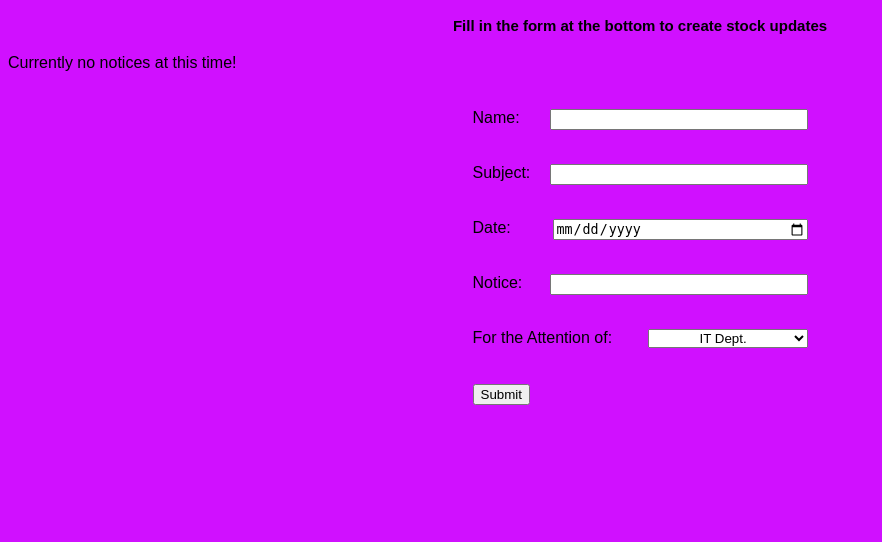
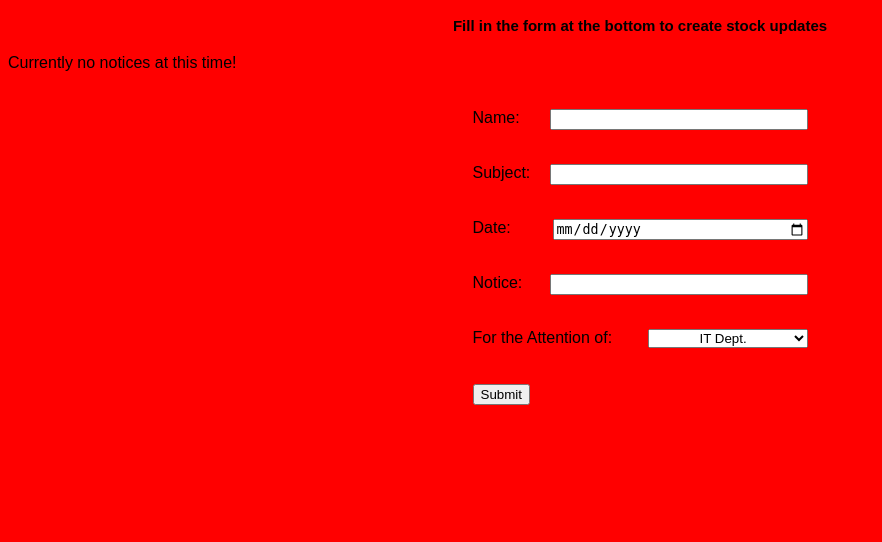
Before and after one commit to Gotten123/noticeboard, a PHP site: page / in a window 1280 px wide. Shown: the part 258-800 px from the top of the page, without its empty margins (0-882 px from the left). Run offline with PHP 8.4, Linux system fonts and the light colour scheme; data that the repository does not hold is empty.

Commit message:
change to red
red

```diff
--- a/style.css
+++ b/style.css
@@ -1,6 +1,6 @@
 body {
 font-family:arial;
-background-color: #D010FF;
+background-color: red;
 }
 
 h1 {
```
